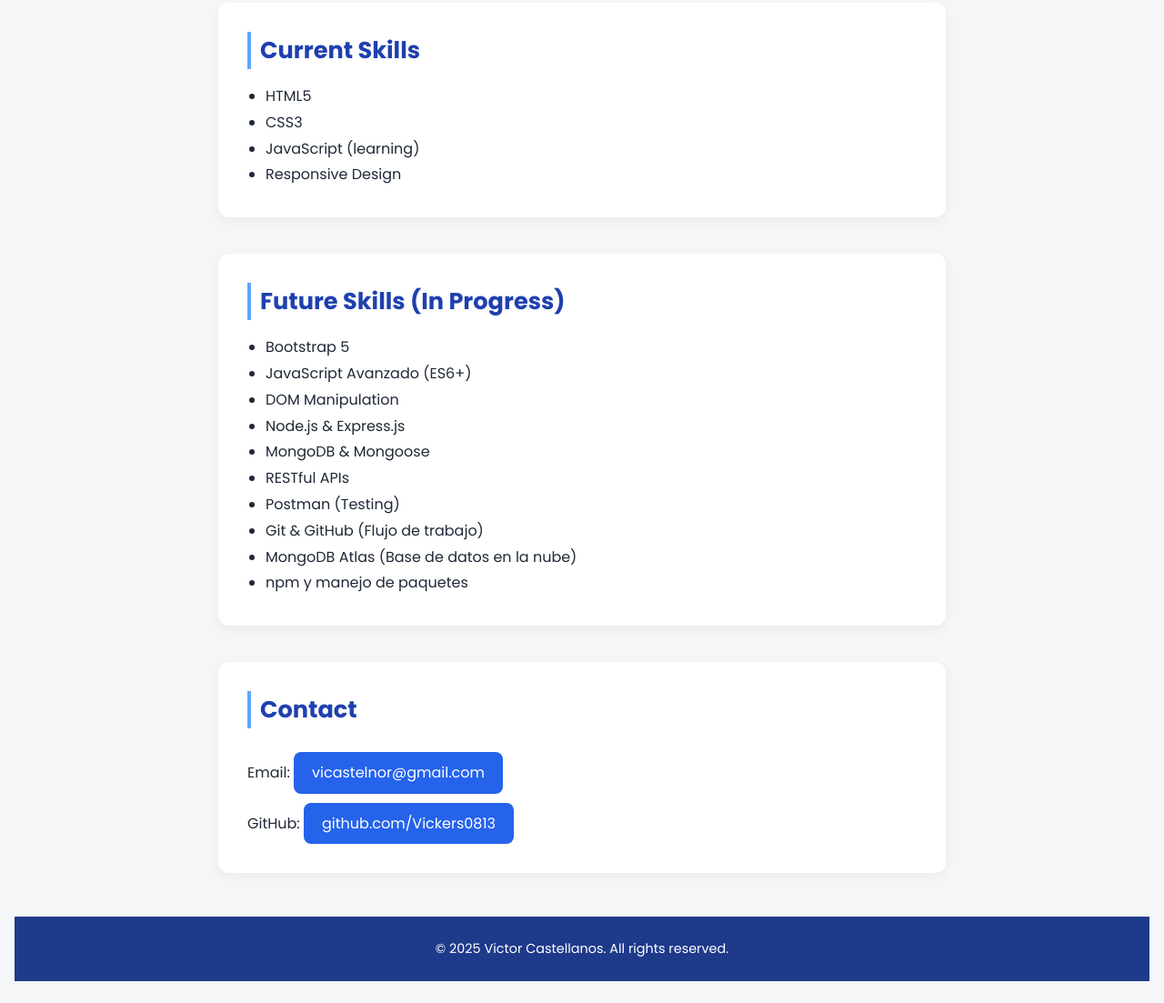
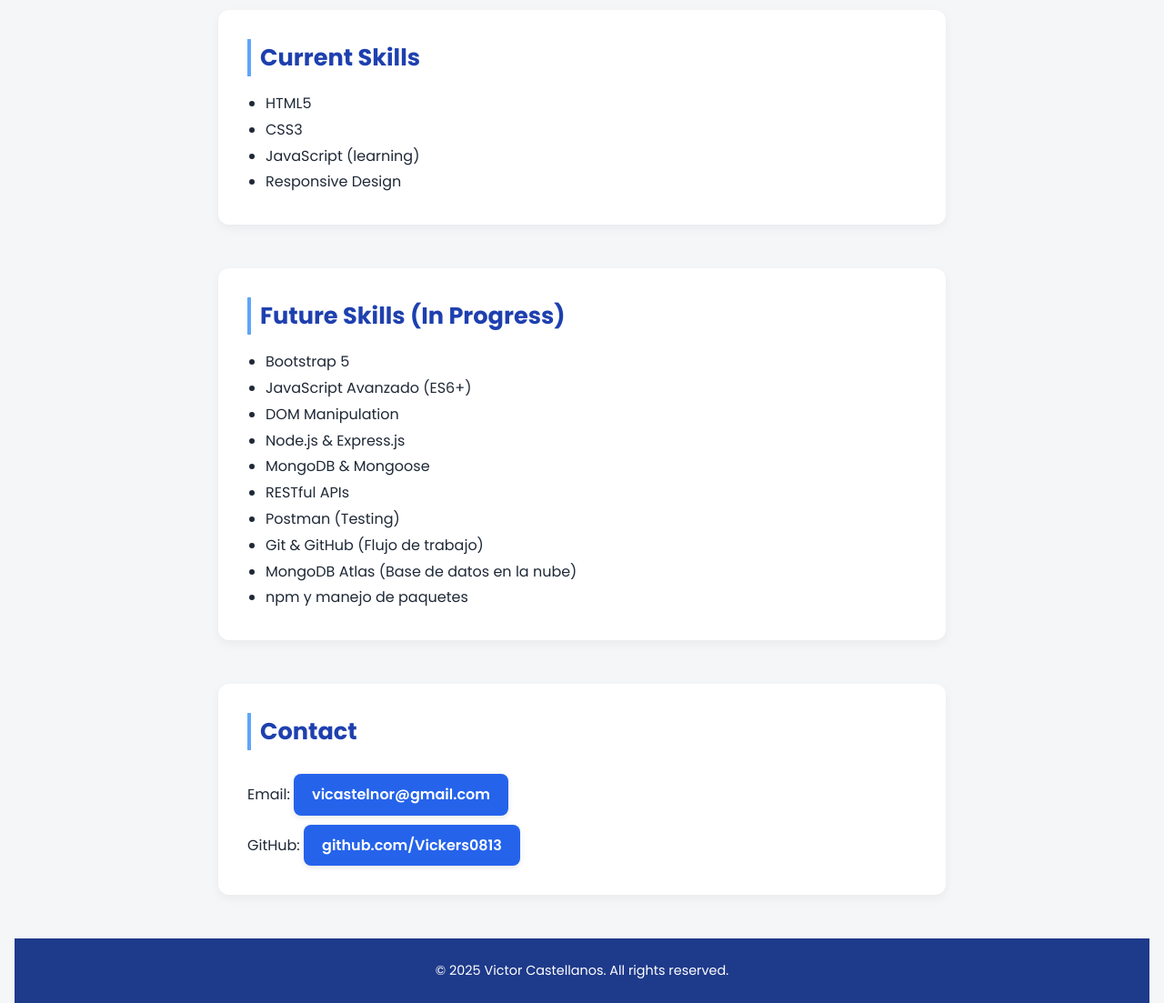
Before and after one commit to Vickers0813/Victor--Portfolio, a plain HTML site: page index.html in a window 1280 px wide. Shown: the part 483-1586 px from the top of the page at 91% size. Before the commit the page ends 1562 px from the top, so only its background shows below. Drawn offline with Linux system fonts and the light colour scheme.

Commit message:
Actualizacion CSS

```diff
--- a/style.css
+++ b/style.css
@@ -1,4 +1,3 @@
-
 @import url('https://fonts.googleapis.com/css2?family=Poppins:wght@300;400;600;700&display=swap');
 
 * {
@@ -14,7 +13,6 @@ body {
   line-height: 1.6;
   padding: 0 1rem;
 }
-
 
 header {
   background-color: #1e3a8a;
@@ -37,7 +35,6 @@ header p {
   font-style: italic;
 }
 
-
 section {
   max-width: 800px;
   margin: 2.5rem auto;
@@ -45,11 +42,16 @@ section {
   background-color: #ffffff;
   border-radius: 12px;
   box-shadow: 0 4px 12px rgba(0, 0, 0, 0.05);
-  transition: transform 0.3s ease;
+  transition: transform 0.3s ease, box-shadow 0.3s ease;
+}
+
+section + section {
+  margin-top: 3rem;
 }
 
 section:hover {
-  transform: translateY(-3px);
+  transform: translateY(-2px);
+  box-shadow: 0 6px 16px rgba(0, 0, 0, 0.07);
 }
 
 h2 {
@@ -76,7 +78,6 @@ a:hover {
   text-decoration: underline;
 }
 
-
 #contact a {
   display: inline-block;
   background-color: #2563eb;
@@ -86,12 +87,13 @@ a:hover {
   border-radius: 8px;
   text-decoration: none;
   transition: background-color 0.3s ease;
+  font-weight: 600;
+  box-shadow: 0 2px 6px rgba(0, 0, 0, 0.1);
 }
 
 #contact a:hover {
   background-color: #1d4ed8;
 }
-
 
 footer {
   text-align: center;
```
